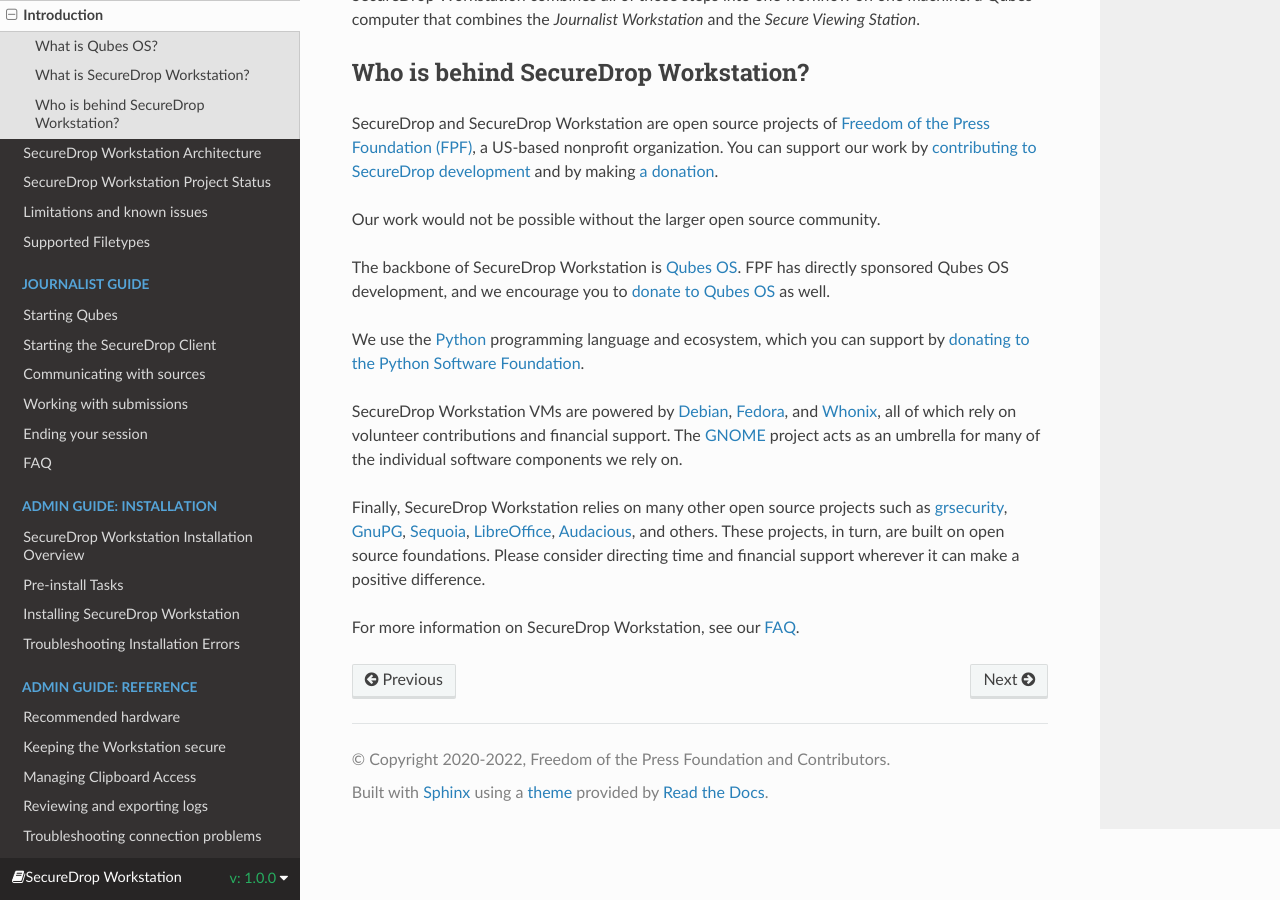
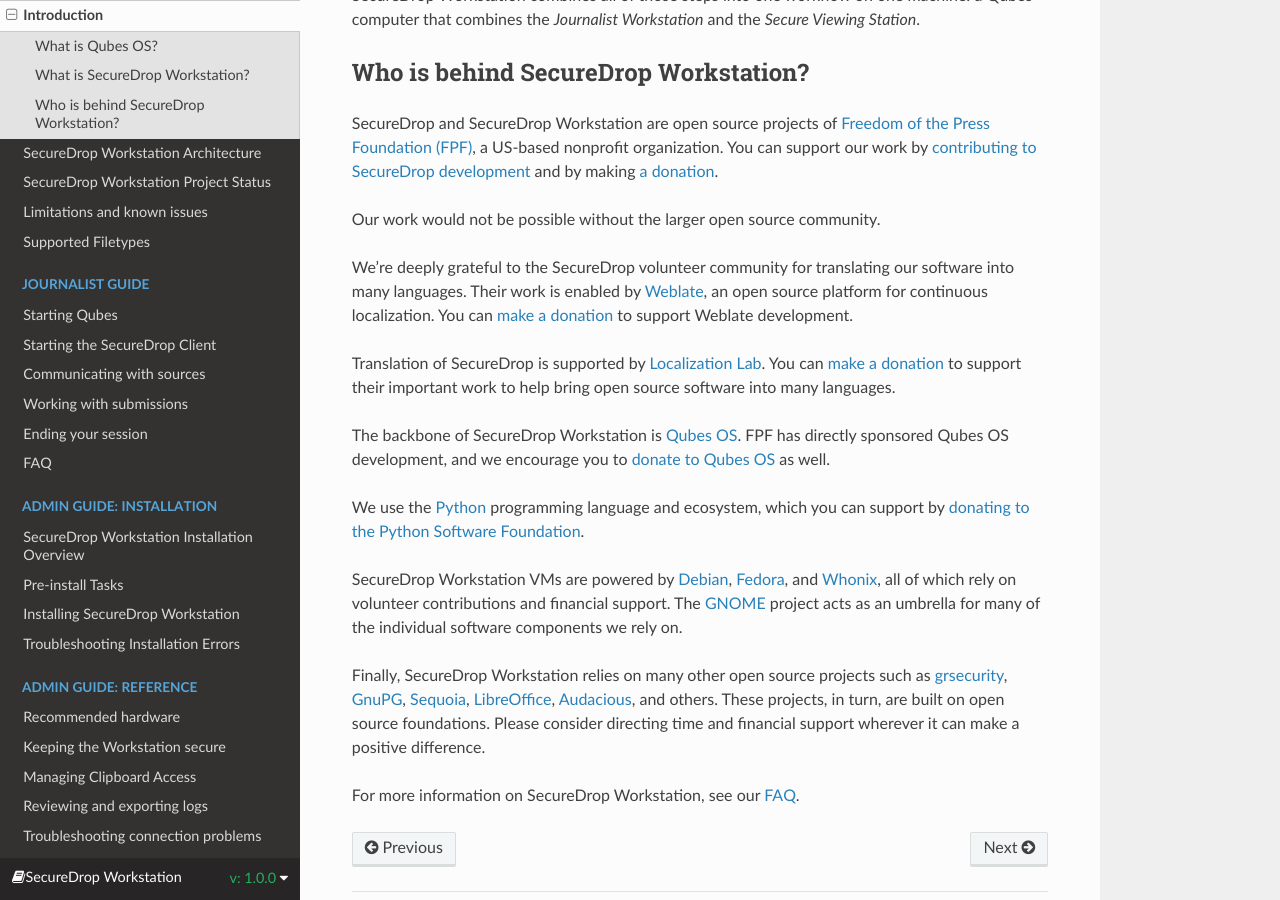
Before and after one commit to freedomofpress/securedrop-workstation-docs, a Sphinx documentation site: the page built from docs/general/introduction.rst, in a window 1280 px wide and 900 px high, scrolled down 672 px. Built offline with Sphinx 7.4.7 and the Read the Docs theme 3.1.0, drawn with Linux system fonts in a browser that asks for light colours.

Commit message:
Add shout-outs for translations/localization

```diff
--- a/docs/general/introduction.rst
+++ b/docs/general/introduction.rst
@@ -41,6 +41,15 @@
 
 Our work would not be possible without the larger open source community.
 
+We're deeply grateful to the SecureDrop volunteer community for translating
+our software into many languages. Their work is enabled by `Weblate <https://weblate.org/>`_,
+an open source platform for continuous localization. You can `make a donation <https://weblate.org/en/donate/>`_
+to support Weblate development.
+
+Translation of SecureDrop is supported by `Localization Lab <https://www.localizationlab.org/>`_. You can
+`make a donation <https://www.localizationlab.org/donate>`_ to support their important
+work to help bring open source software into many languages.
+
 The backbone of SecureDrop Workstation is `Qubes OS`_.
 FPF has directly sponsored Qubes OS development, and we encourage you to
 `donate to Qubes OS <https://www.qubes-os.org/donate/>`_ as well.
```
